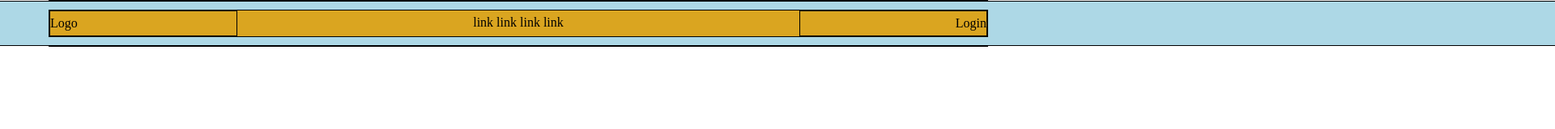
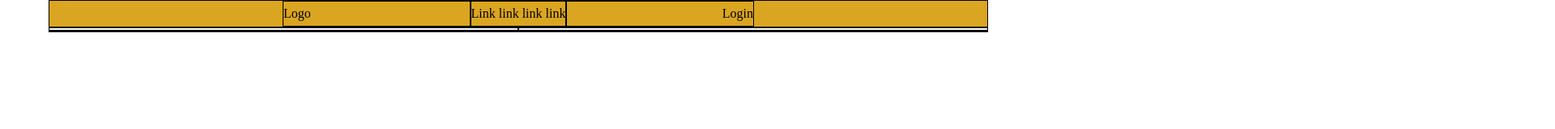
Before and after one commit to codewithFRANKGIGLI/htmlcss-struttura-discord, a plain HTML site: page index.html in a window 1280 px wide. Shown: the top 160 px of the page at 81% size, 1920 px wide, since content can reach past the window. Drawn offline with Linux system fonts and the light colour scheme.

Commit message:
feat: html from zero

```diff
--- a/index.html
+++ b/index.html
@@ -7,20 +7,26 @@
     <title>Discord</title>
 </head>
 <body>
-    <div class="container">
-        <div class="bg-menu">
-            <div class="menu">
-                <div class="logo">Logo</div>
-                <p>link link link link</p>
-                <div class="login">Login</div>
-            </div>
+    <header>
+        <div class="menu container">
+            <div class="logo">Logo</div>
+            <div class="link">Link link link link</div>
+            <div class="login">Login</div>
         </div>
-        <!-- <div class="hero-section debug"></div>
-        <div class="section-white"></div>
-        <div class="section-grey"></div>
-        <div class="section-white"></div>
-        <div class="section-grey"></div>
-        <div class="footer-menu"></div> -->
-    </div>
+    </header>
+    <main>
+        <div class="hero container">
+                <section>
+                    <div class="square"></div>
+                </section>
+        </div>
+        <div class="section container">
+
+        </div>
+    </main>
+    <footer>
+        <section class="footer-top"></section>
+        <section class="footer-bottom"></section>
+    </footer>
 </body>
 </html>
```
